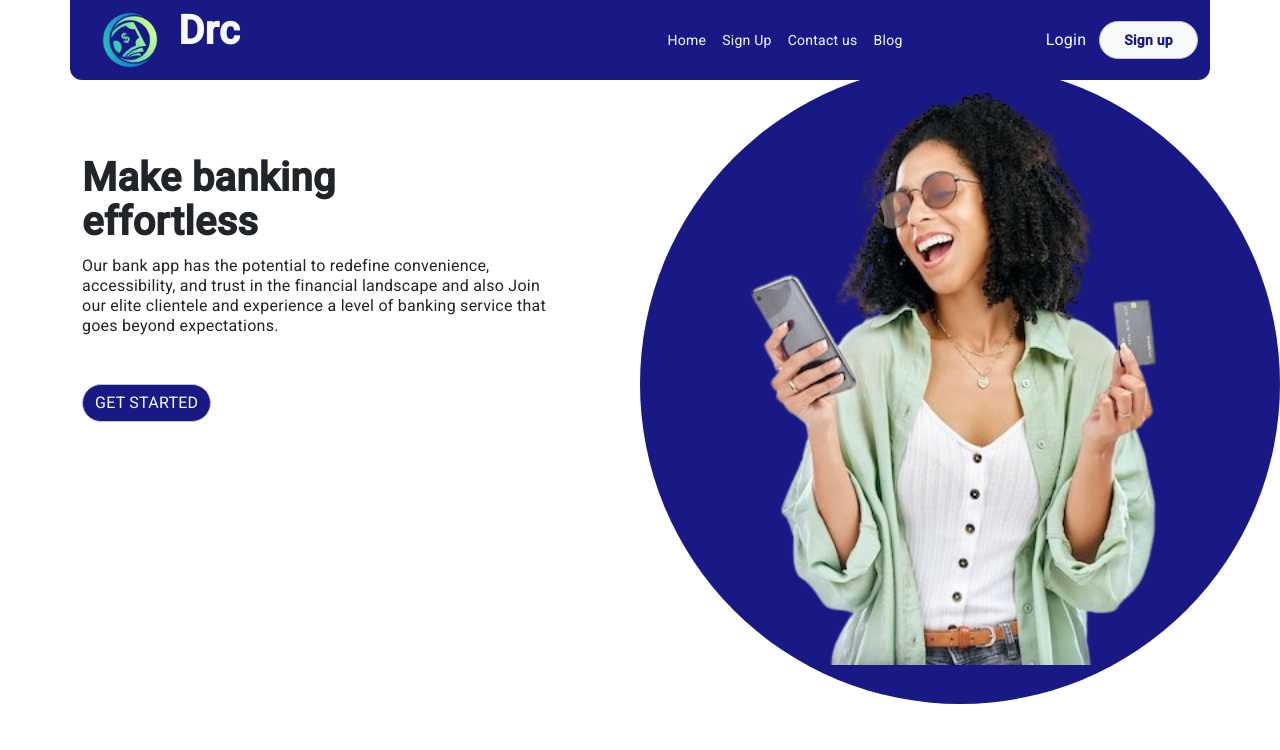
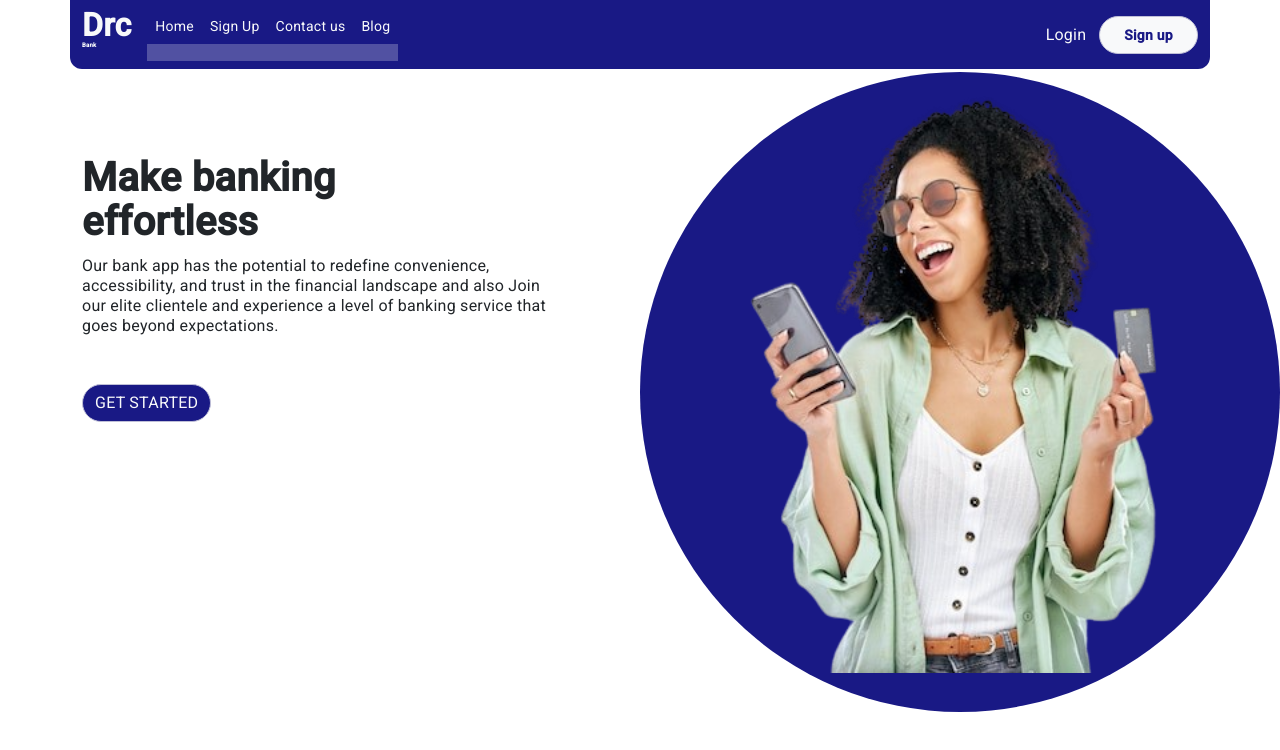
Before and after one commit to josephadeshola/Bank-App, an Angular app: page / in a window 1280 px wide. Shown: the top 750 px of the page. Built offline with nearby package versions, Linux system fonts and the light colour scheme.

Commit message:
input code

```diff
--- a/src/app/layout/home/home.component.css
+++ b/src/app/layout/home/home.component.css
@@ -8,7 +8,6 @@ body {
 }
 
 nav{
-  height: 10vh;
   border-radius: 0px 0px 12px 12px;
 }
 .btn-rounded {
@@ -28,6 +27,7 @@ nav{
     bottom: 0px;
     position: fixed;
   }
+
   .navlogo{
     margin-top: -22px;
   }
--- a/src/app/layout/home/home.component.html
+++ b/src/app/layout/home/home.component.html
@@ -3,13 +3,10 @@
       <div class="get-bg1">
         <nav style="background-color: rgb(25, 25, 133);" class="navbar  fixed-top container  navbar-expand-lg">
           <div class="container-fluid">
-            <div class="d-flex">
-            <div class="d-flex">
-              <img class="col-md-2 col-4 navlogo" src="assets\money-logo-with-circle-concept_11481-1013-removebg-preview.png" alt="">
-              <a class="navbar-brand  mt-md-4 mt-3 fw-bold fs-1" href="#">
+              <a class="navbar-brand  fw-bold fs-2  d-grid" href="#">
                 <span class="text-light">Drc</span>
+                <small style="font-size: 6px;" class="text-light">Bank</small>
               </a>
-            </div>
             <div
             style="border-radius: 50px;background-color: #fff; height: 8vh;"
               class="navbar-toggler "
@@ -22,20 +19,26 @@
             >
               <span class="navbar-toggler-icon mt-2"></span>
             </div>
-          </div>
             <div class="collapse navbar-collapse" id="navbarTogglerDemo02">
               <ul class="navbar-nav me-auto mb-2 mb-lg-0">
                 <li class="nav-item">
                   <a class="nav-link text-light " aria-current="page" routerLink="/">Home</a>
+                  <hr class="bg-light text-light py-2">
                 </li>
                 <li class="nav-item">
                   <a class="nav-link text-light  font-semibold" routerLink="/create">Sign Up</a>
+                  <hr class="bg-light text-light py-2">
+
                 </li>
                 <li class="nav-item">
                   <a class="nav-link text-light font-semibold">Contact us</a>
+                  <hr class="bg-light text-light py-2">
+
                 </li>
                 <li class="nav-item">
                   <a class="nav-link text-light  font-semibold">Blog</a>
+                  <hr class="bg-light text-light py-2">
+
                 </li>
               </ul>
               <form class="d-flex" role="search">
--- a/src/app/navbar/navbar.component.html
+++ b/src/app/navbar/navbar.component.html
@@ -17,7 +17,7 @@
       </div>
     </div>
     <div class="text-center col-md-6 col-12">
-      <div class="image-circle text-center mx-auto mt-md-3">
+      <div class="image-circle text-center mx-auto mt-md-4">
         <img
           class="col-md-9 mx-auto col-9 "
           src="assets\studio-phone-happy-woman-with-credit-card-investment-financial-digital-fintech-mobile-app-ecommerce-payment-excited-female-person-typing-banking-info-online-shopping-promo_590464-211914-re.png"
```
